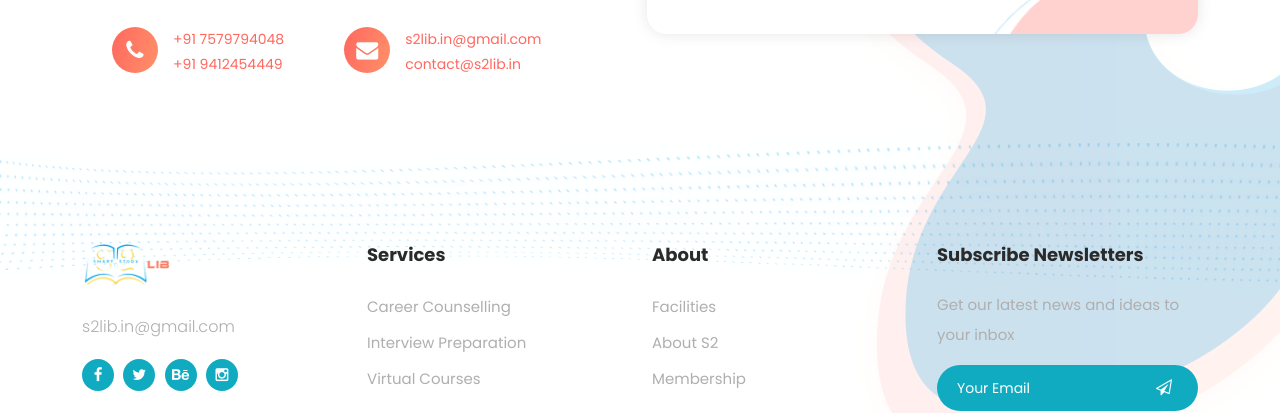
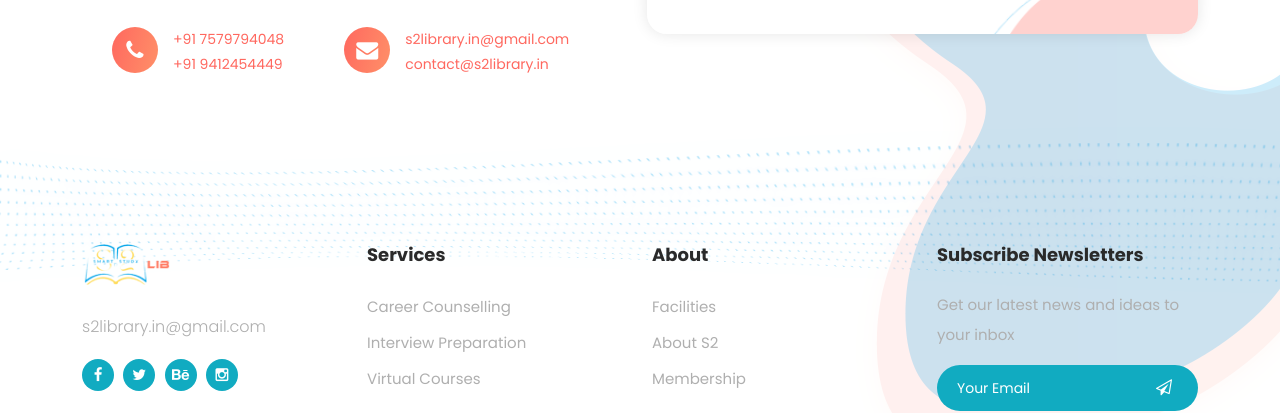
Before and after one commit to devmansh/s2lib, a plain HTML site: page index.html in a window 1280 px wide. Shown: the part 3979-4392 px from the top of the page. Drawn offline with Linux system fonts and the light colour scheme.

Commit message:
Update index.html

```diff
--- a/index.html
+++ b/index.html
@@ -315,7 +315,7 @@
             </div>
             <div class="info">
               <span><i class="fa fa-phone"></i> <a href="#">+91 7579794048<br>+91 9412454449</a></span>
-              <span><i class="fa fa-envelope"></i> <a href="#">s2lib.in@gmail.com<br>contact@s2lib.in</a></span>
+              <span><i class="fa fa-envelope"></i> <a href="#">s2library.in@gmail.com<br>contact@s2library.in</a></span>
             </div>
           </div>
         </div>
@@ -372,7 +372,7 @@
             <div class="logo">
               <a href="#"><img src="assets/images/logo.png" alt="S2 Library TemplateMo"></a>
             </div>
-            <a href="#">s2lib.in@gmail.com</a>
+            <a href="#">s2library.in@gmail.com</a>
             <ul>
               <li><a href="#"><i class="fa fa-facebook"></i></a></li>
               <li><a href="#"><i class="fa fa-twitter"></i></a></li>
```
